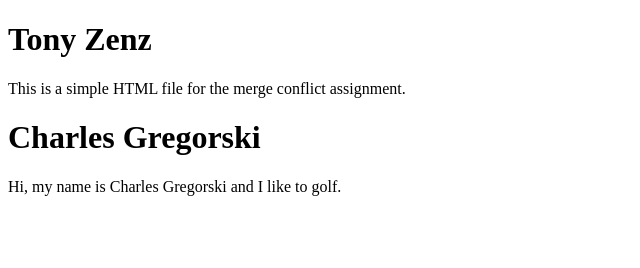
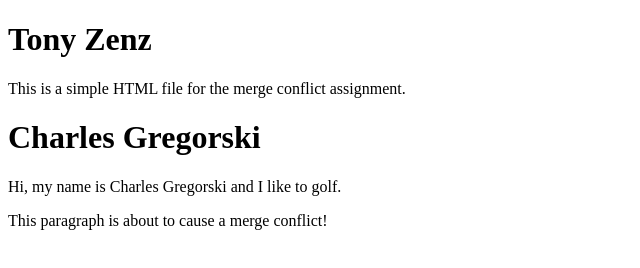
Before and after one commit to TonyZenz/Tony-Zenz-merge-conflict-assignment, a plain HTML site: page index.html in a window 1280 px wide. Shown: the whole page, without its empty margins (0-640 px from the left). Drawn offline with Linux system fonts and the light colour scheme.

Commit message:
:tada: added a new line of text

```diff
--- a/index.html
+++ b/index.html
@@ -10,5 +10,6 @@
     <p>This is a simple HTML file for the merge conflict assignment.</p>
     <h1>Charles Gregorski</h1>
     <p>Hi, my name is Charles Gregorski and I like to golf.</p>
+    <P>This paragraph is about to cause a merge conflict!</P>
 </body>
 </html>
```
